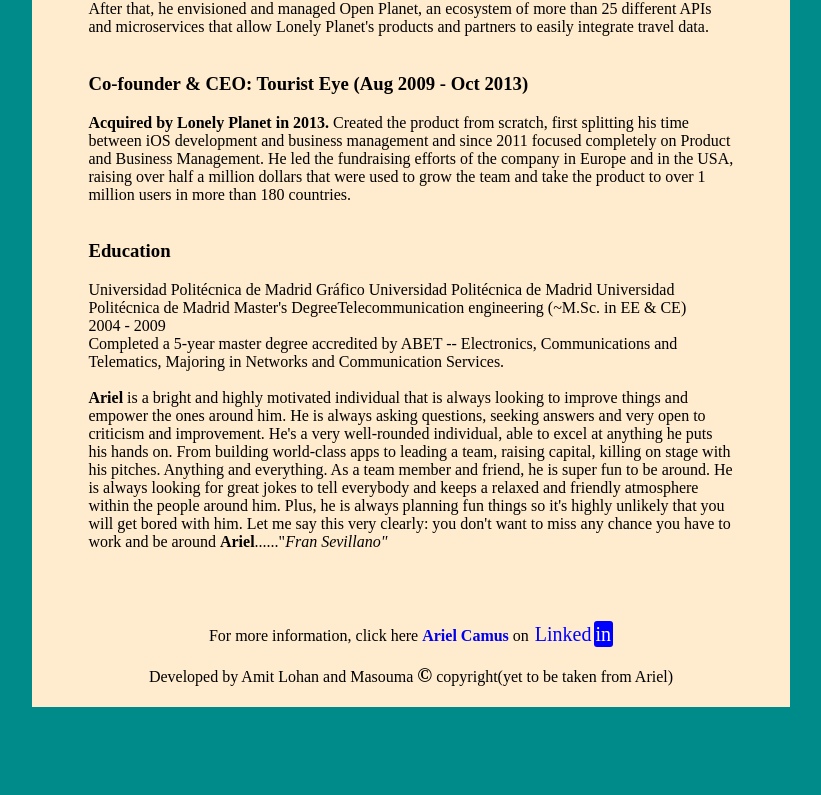
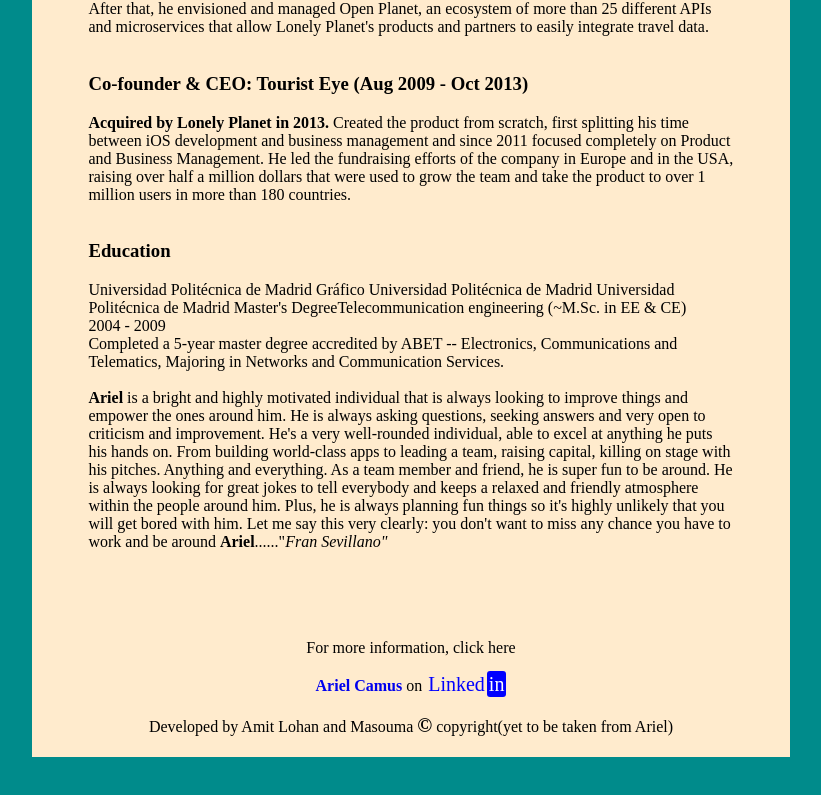
Before and after one commit to AmitKlohan/Code-Review-Repo, a plain HTML site: page index.html in a window 1280 px wide. Shown: the part 1055-1850 px from the top of the page, without its empty margins (229-1050 px from the left). Drawn offline with Linux system fonts and the light colour scheme.

Commit message:
add p element to bottom line

```diff
--- a/index.html
+++ b/index.html
@@ -79,9 +79,10 @@
 
       <br />
       <div id="bottom">
-        For more information, click here
+        <p>For more information, click here</p>
         <a
           id="tribute-link"
+          rel=""
           href="https://es.linkedin.com/in/arielcamus?original_referer=https%3A%2F%2Fwww.google.com%2F"
           target="_blank"
         >
```
